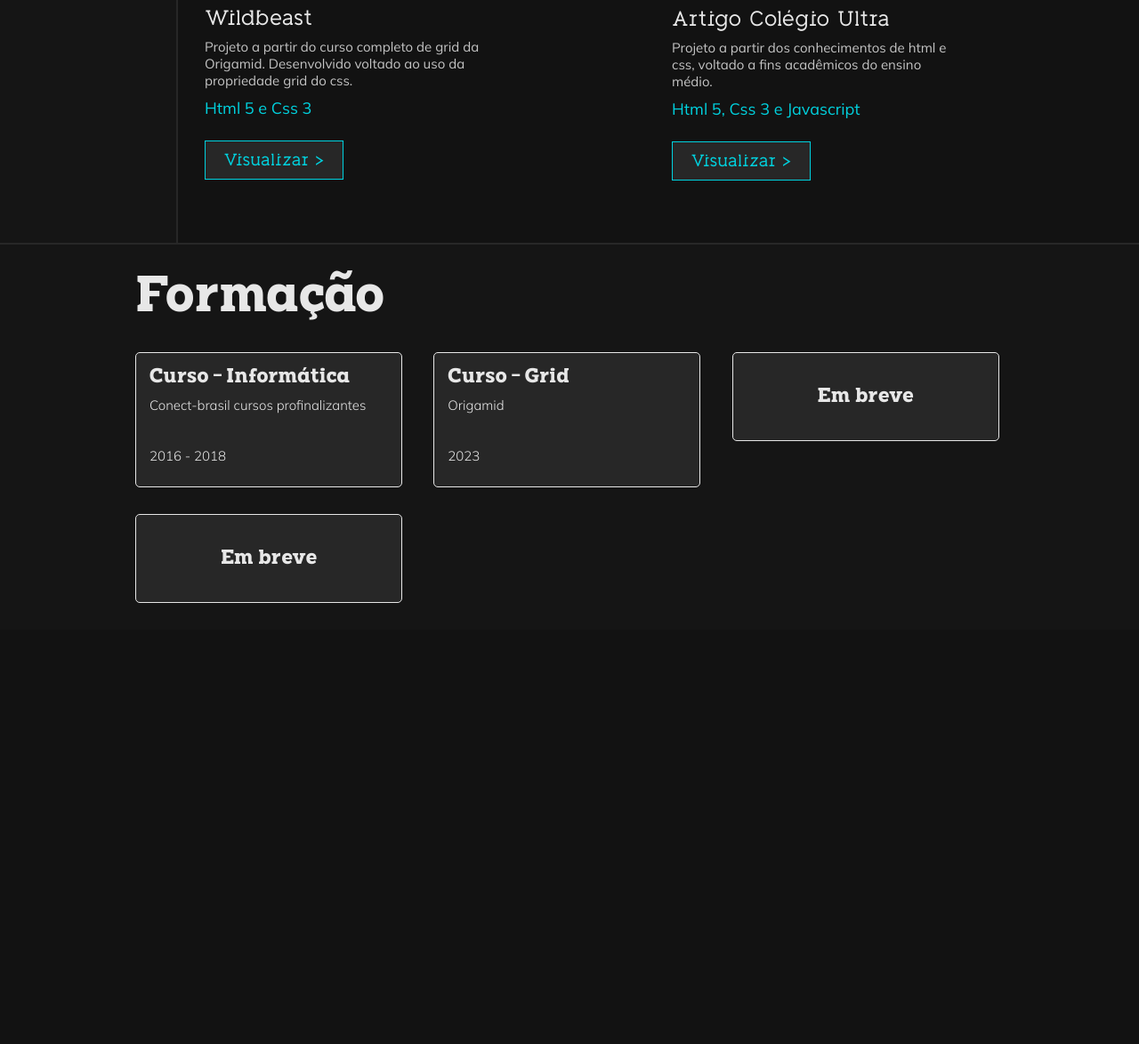
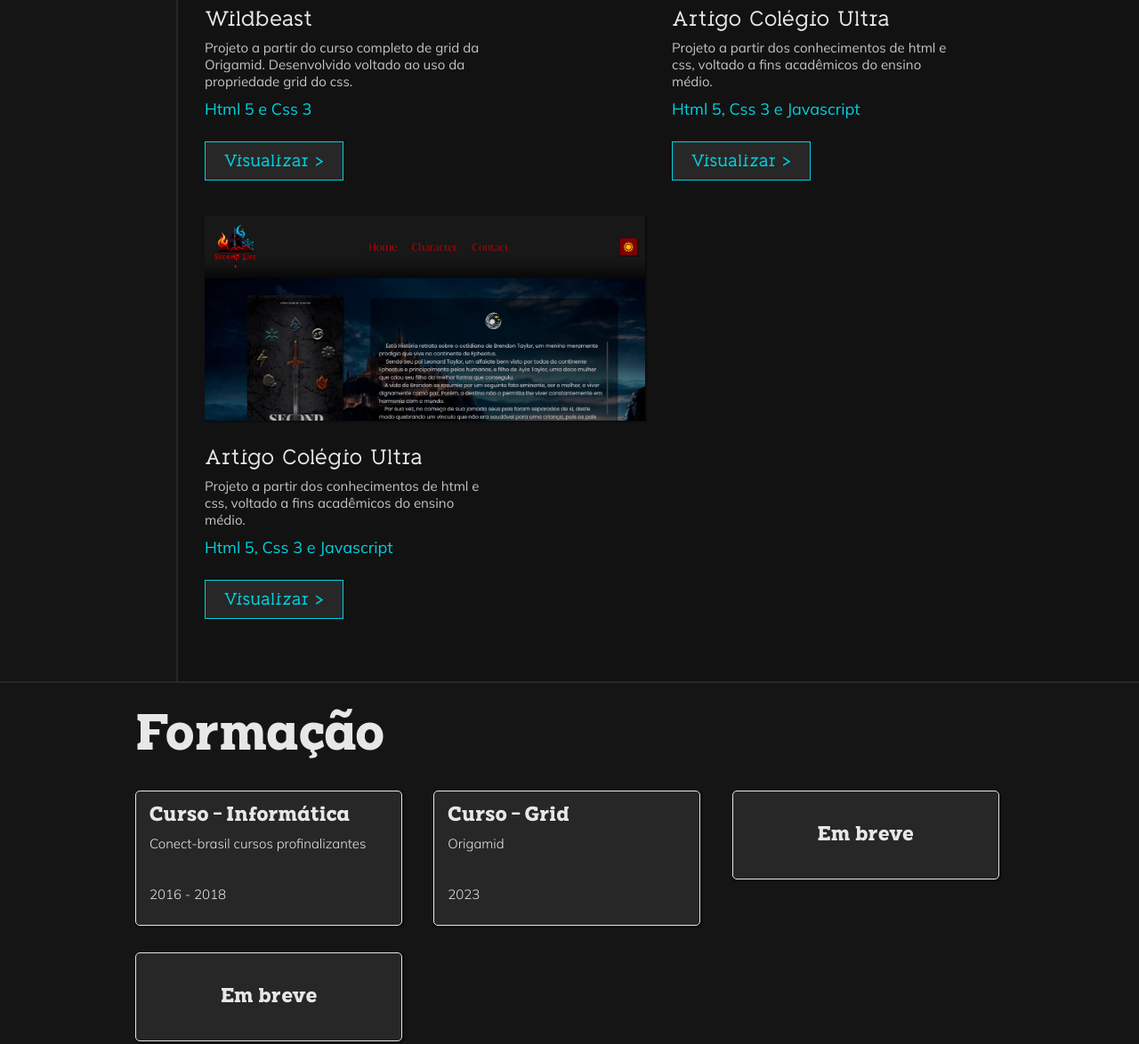
Before and after one commit to Leozinho2831/Portifolio, a plain HTML site: page index.html in a window 1280 px wide. Shown: the part 1332-2506 px from the top of the page at 89% size. Before the commit the page ends 2040 px from the top, so only its background shows below. Drawn offline with Linux system fonts and the light colour scheme.

Commit message:
commit: new project

```diff
--- a/Assets/Styles/footer.css
+++ b/Assets/Styles/footer.css
@@ -49,6 +49,7 @@
     border: 1px solid var(--title);
     border-radius: 5px;
     background-color: var(--bg-button);
+    box-shadow: 1px 1px 2px 1px var(--shadow);
 }
 
 /* modificar com novo curso */
--- a/Assets/Styles/header.css
+++ b/Assets/Styles/header.css
@@ -59,7 +59,6 @@
     transition: color 0.2s ease-in-out;
 }
 
-.header h1:hover,
 .header__links a:hover,
 .mobile__links a:hover{
     color: var(--hover);
--- a/Assets/Styles/main.css
+++ b/Assets/Styles/main.css
@@ -231,6 +231,7 @@
     justify-content: center;
 
     border-radius: 100%;
+    box-shadow: 1px 1px 2px 1px var(--shadow);
 
     transition: transform 0.2s ease-in-out;
 }
@@ -356,6 +357,7 @@
     min-width: 270px;
     min-height: 200px;
 
+    box-shadow: 1px 1px 2px var(--shadow);
     transition: transform 0.2s ease-in-out;
 }
 
@@ -416,14 +418,16 @@
 
     border: 1px solid var(--principal-color);
     background-color: var(--bg-button);
+    box-shadow: 1px 1px 2px var(--shadow);
 
     transition: all 0.2s ease-in-out;
 }
 
 .projetos figure img:hover,
 .projetos__button:hover{
-    transform: scale(1.1);
+    transform: scale(1.05);
     border: 1px solid var(--hover);
+
 }
 
 .projetos__button span{
@@ -435,7 +439,7 @@
     transition: color 0.2s ease-in-out;
 }
 
-.projetos__button span:hover{
+.projetos__button:hover span{
     color: var(--hover);
 }
 
--- a/Assets/Styles/style.css
+++ b/Assets/Styles/style.css
@@ -12,6 +12,7 @@
     --bg: #151515;
     --bg-scroll-bar: #1a1a1a;
     --bg-button: #272727;
+    --shadow: rgba(0, 0, 0, 0.6);
 
     --gradient-1: #D004D9;
     --gradient-2: #9358f7;
--- a/index.html
+++ b/index.html
@@ -213,6 +213,27 @@
                         </a>
                     </div>
                 </section>
+                <section class="projetos">
+                    <figure>
+                        <a href="https://leozinho2831.github.io/Second-Life/" target="_blank">
+                            <img src="Assets/Images/Second Life.png" alt="Second Life">
+                            <img src="Assets/Images/Second Life 330px.png" alt="Second Life">
+                        </a>
+                    </figure>
+                    <div class="projetos__text">
+                        <h2>Artigo Colégio Ultra</h2>
+                        <p>
+                            Projeto a partir dos conhecimentos de html e css,
+                            voltado a fins acadêmicos do ensino médio.
+                        </p>
+                        <h3>Html 5, Css 3 e Javascript</h3>
+                        <a href="https://leozinho2831.github.io/Artigo-Ultra/" target="_blank">
+                            <div class="projetos__button">
+                                <span>Visualizar ></span>
+                            </div>
+                        </a>
+                    </div>
+                </section>
             </section>
         </main>
     </div>
```
Also changed, not shown: Assets/Images/Artigo Ultra 330px.png, Assets/Images/Artigo Ultra.png, Assets/Images/Second Life 330px.png (added), Assets/Images/Second Life.png (added), Assets/Images/Wildbeast.png.
